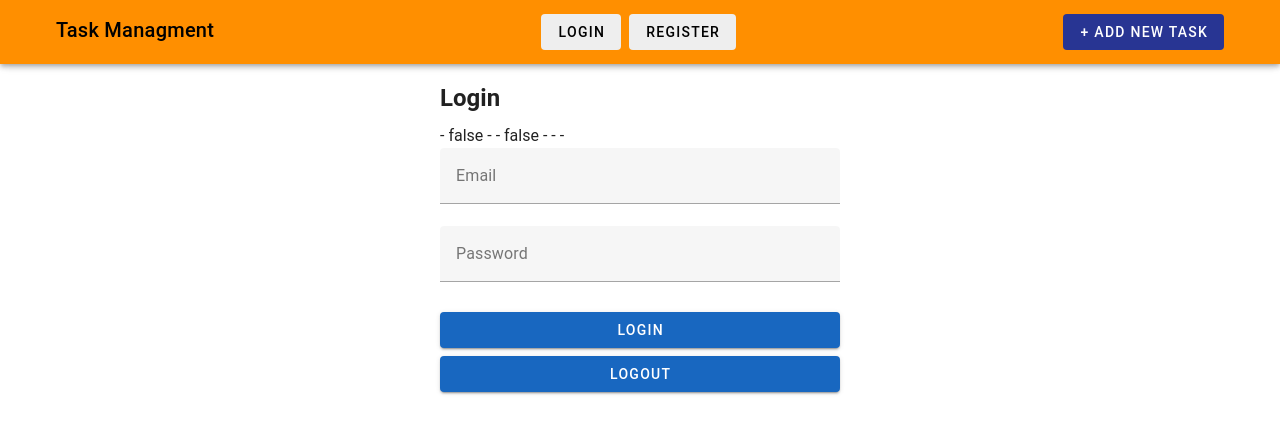
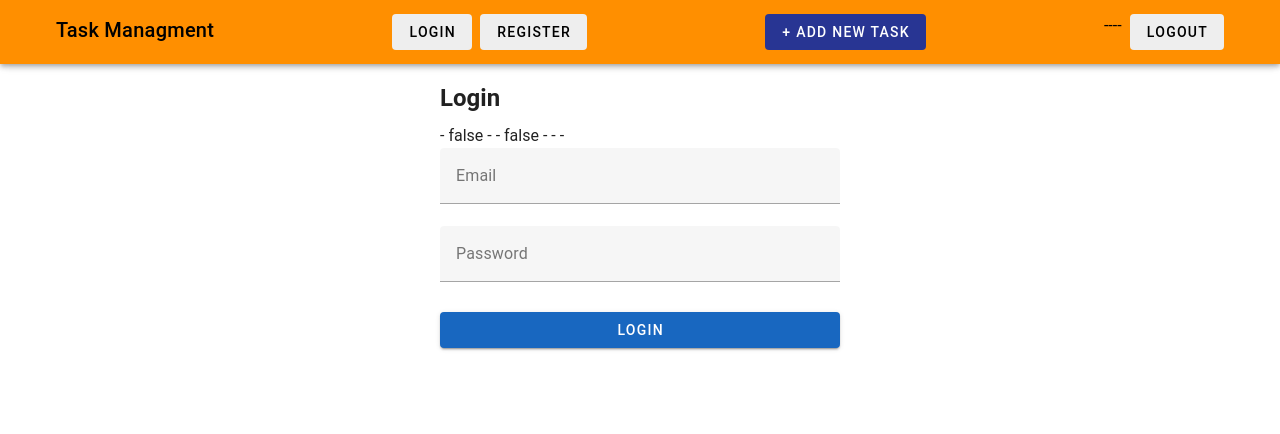
Before and after one commit to victorvzn/bootcamp-especialista-vue3, a Vue app: page /login in a window 1280 px wide. Shown: the top 434 px of the page. Built offline with nearby package versions, Linux system fonts and the light colour scheme.

Commit message:
mejorando la barra del home con información del usuario y un botón logout

```diff
--- a/src/App.vue
+++ b/src/App.vue
@@ -1,10 +1,23 @@
 <script setup>
 import { ref } from 'vue'
 import { RouterLink } from 'vue-router'
+import { useRouter } from 'vue-router'
+import { useAuthStore }  from './stores/auth'
 
 const showNewTaskModal = ref(false)
 
+const useAuth = useAuthStore()
+const router = useRouter()
+
 const handleAddNewTask = () => showNewTaskModal.value = true
+
+const handleLogout = () => {
+  useAuth
+    .logout()
+    .then(() => {
+      router.push({ name: 'login' })
+    })
+}
 </script>
 
 <template>
@@ -22,10 +35,24 @@ const handleAddNewTask = () => showNewTaskModal.value = true
           </RouterLink>
         </div>
 
-        <v-btn
-          variant="flat"
-          color="indigo-darken-3"
-          @click="handleAddNewTask">+ Add New Task</v-btn>
+        <div class="d-flex" style="gap: .5rem;">
+          <v-btn
+            variant="flat"
+            color="indigo-darken-3"
+            @click="handleAddNewTask">+ Add New Task</v-btn>
+        </div>
+
+        <div class="d-flex" style="gap: .5rem;">
+          --{{ useAuth.user }}--
+          <VBtn
+            variant="flat"
+            color="grey-lighten-3"
+            @click="handleLogout"
+          >
+            Logout
+          </VBtn>
+        </div>
+
       </v-container>
     </v-app-bar>
 
--- a/src/views/LoginView.vue
+++ b/src/views/LoginView.vue
@@ -9,7 +9,6 @@ const {
   getUser,
   getIsAuth,
   login,
-  logout,
 } = useAuthStore()
 
 const router = useRouter()
@@ -25,10 +24,6 @@ const handleLogin = async () => {
 
   login(email, password)
     .then(() => router.push({ name: 'home' }))
-}
-
-const handleLogout = async () => {
-  await logout()
 }
 </script>
 
@@ -53,7 +48,6 @@ const handleLogout = async () => {
         />
         <v-btn type="submit" block class="mt-2" color="primary">Login</v-btn>
         </VForm>
-        <v-btn block class="mt-2" color="primary" @click="handleLogout">Logout</v-btn>
     </VSheet>
   </VContainer>
 </template>
```
